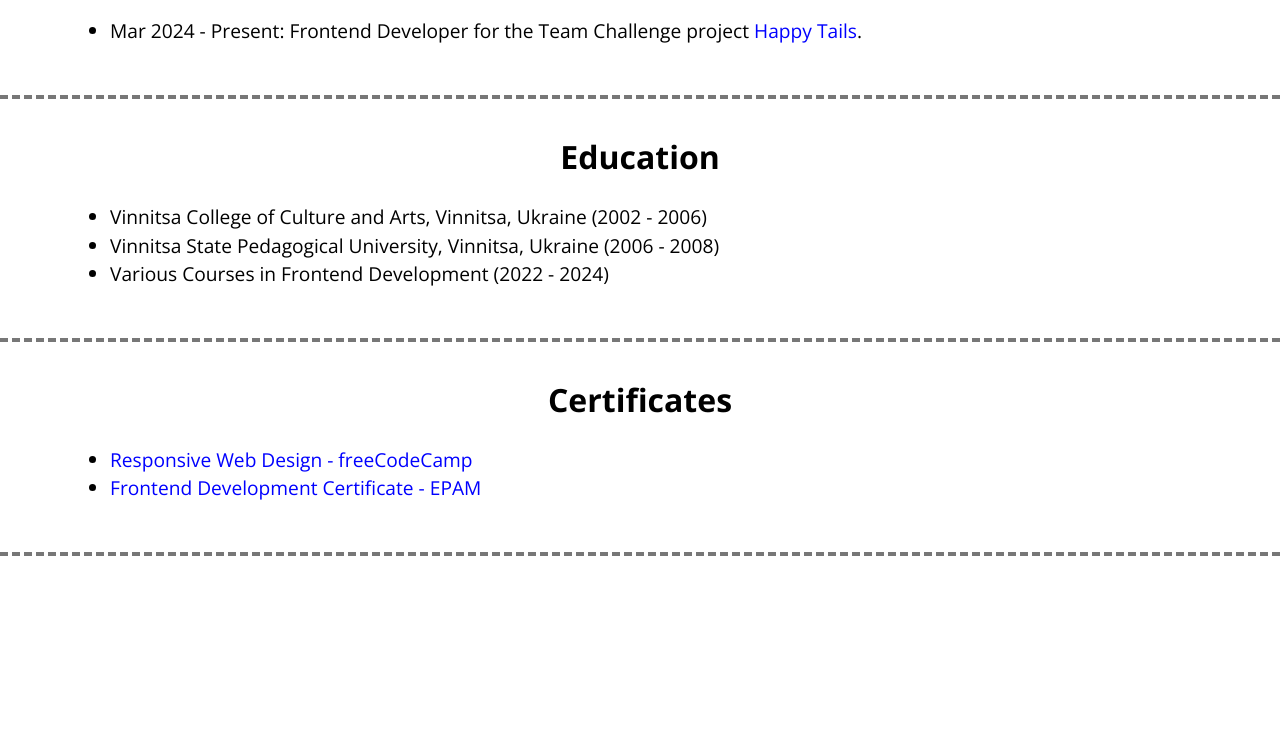
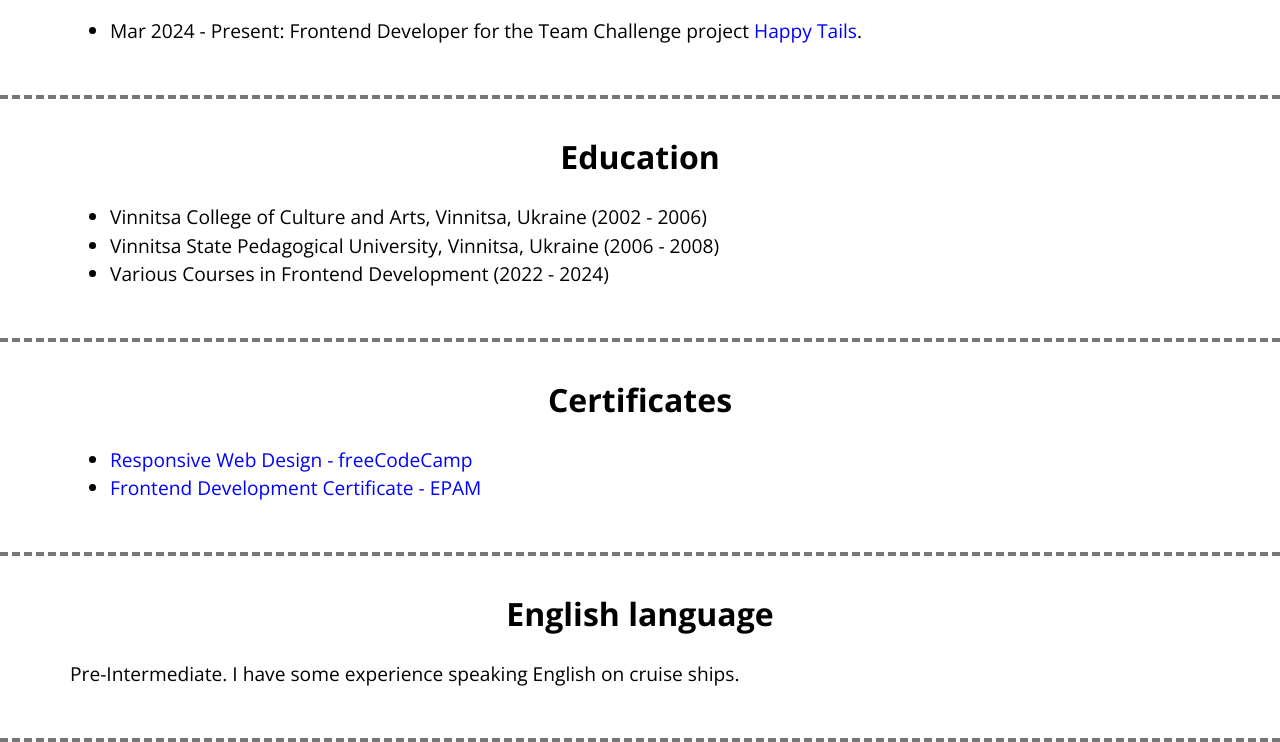
Before and after one commit to Bogdan252525/rsschool-cv, a plain HTML site: page index.html in a window 1280 px wide. Shown: the part 2807-3549 px from the top of the page. Before the commit the page ends 3363 px from the top, so only its background shows below. Drawn offline with nearby package versions, Linux system fonts and the light colour scheme.

Commit message:
feat: add language

```diff
--- a/index.html
+++ b/index.html
@@ -57,7 +57,7 @@
                   <a href="#certificates-section">Certificates</a>
                 </li>
                 <li class="nav-link">
-                  <a href="English language">English language</a>
+                  <a href="#language-section">English language</a>
                 </li>
               </ul>
             </nav>
@@ -193,7 +193,7 @@ function likes(names) {
 		case 1: return names[0] + ' likes this'; break;
 		case 2: return names[0] + ' and ' + names[1] + ' like this';break;
 		case 3: return names[0] + ', ' + names[1] + ' and ' + names[2] + ' like this' break;
-		default: return names[0] + ', ' names[1] + ' and ' + (names.length - 2) + ' others like this';
+		default: return names[0] + ', ' + names[1] + ' and ' + (names.length - 2) + ' others like this';
 	}
 }
 							</pre>
@@ -301,10 +301,15 @@ function likes(names) {
           </ul>
         </div>
       </section>
-      <section>
-
+      <section class="language-section" id="language-section">
+				<div class="container">
+					<h2 class="language-title">English language</h2>
+					<p class="language-text">Pre-Intermediate. I have some experience speaking English on cruise ships.</p>
+				</div>
 			</section>
     </main>
-    <footer></footer>
+    <footer>
+
+		</footer>
   </body>
 </html>
--- a/styles/style.css
+++ b/styles/style.css
@@ -79,13 +79,13 @@ a {
 
 /* Section */
 
-.summary-section, .skills-section, .code-section, .experience-section, .education-section, .certificates-section {
+.summary-section, .skills-section, .code-section, .experience-section, .education-section, .certificates-section, .language-section {
 	margin: 40px 0 0;
 	padding-bottom: 30px;
 	border-bottom: 4px dashed #777;
 }
 
-.summary-title, .skills-title, .code-title, .experience-title, .education-title, .certificates-title {
+.summary-title, .skills-title, .code-title, .experience-title, .education-title, .certificates-title, .language-title {
 	text-align: center;
 	font-size: 2rem;
 }
@@ -109,7 +109,7 @@ a {
 	margin-bottom: 5px;
 }
 
-.experience-list, .education-list, .certificates-list {
+.experience-list, .education-list, .certificates-list, .language-text {
 	font-size: 1.2rem;
 	line-height: 1.5;
 }
```
